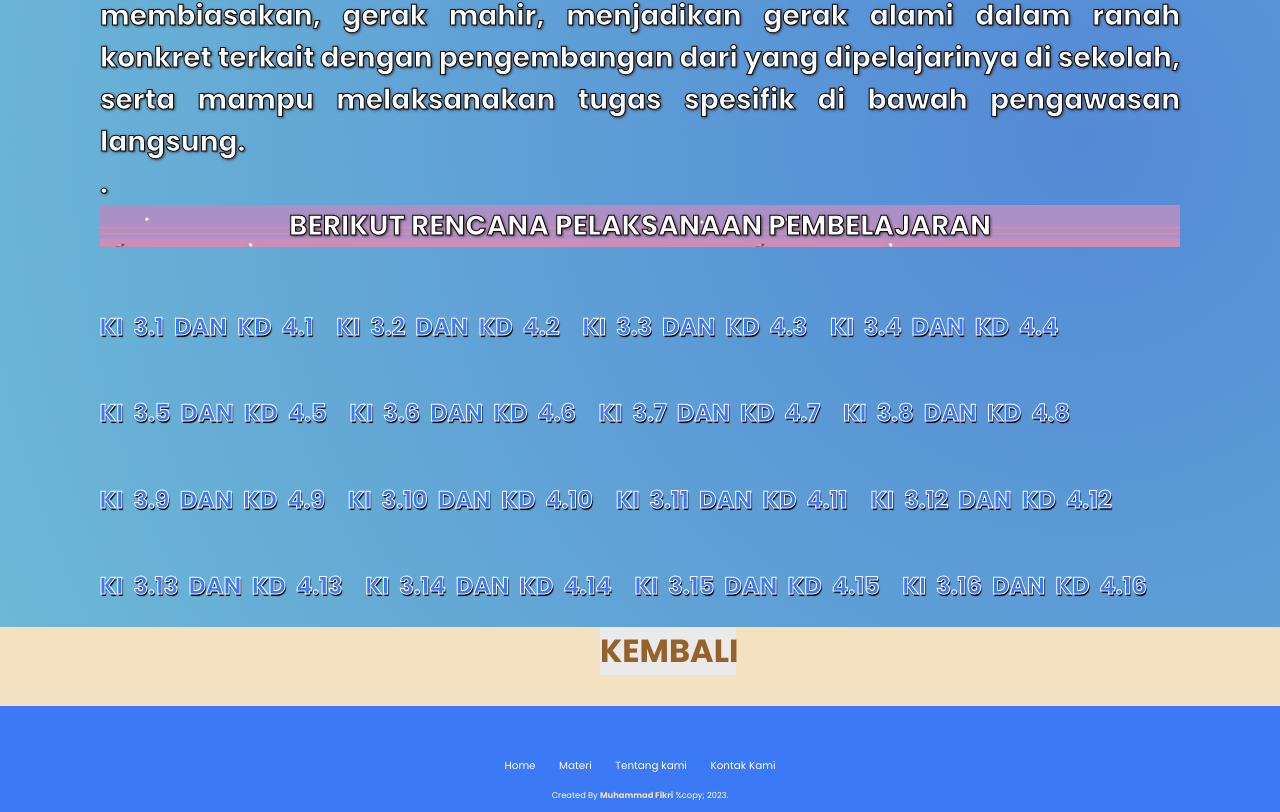
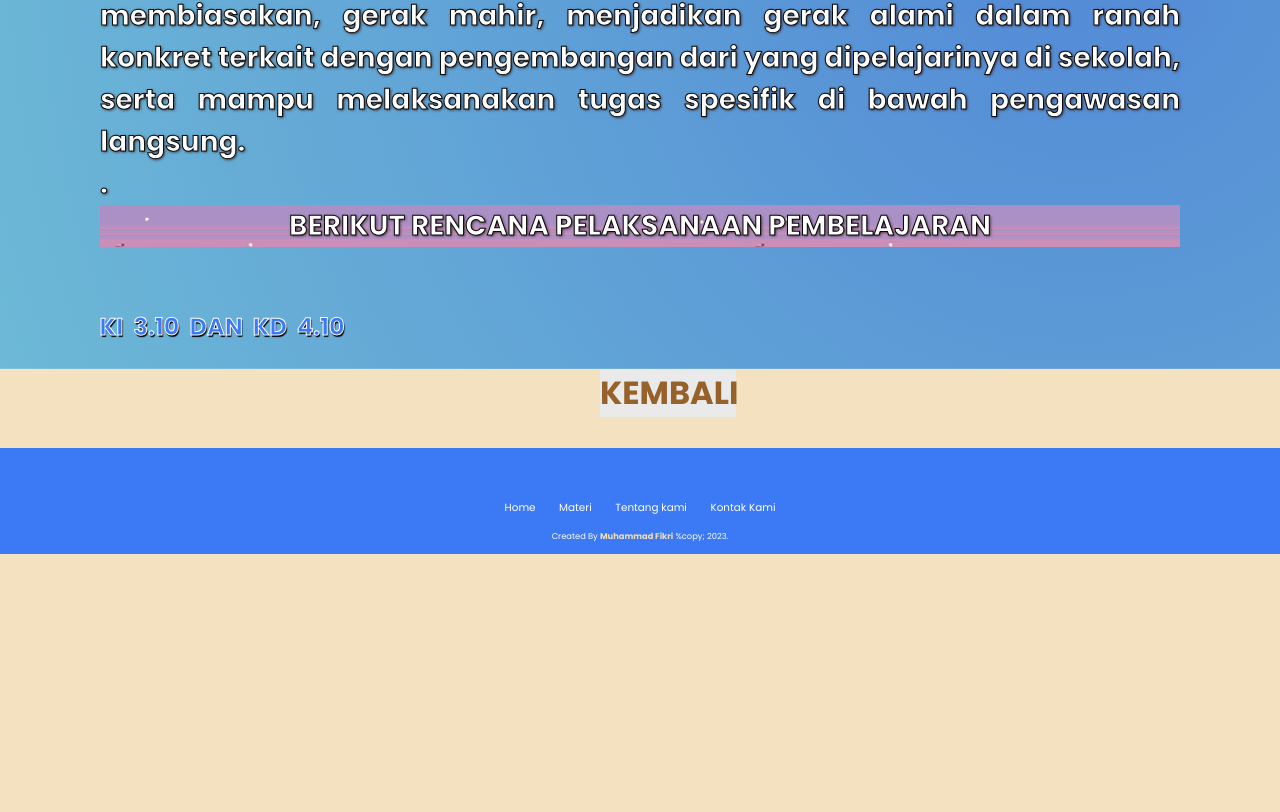
Before and after one commit to CciFk1/Media-Pembelajaran-TPMM, a plain HTML site: page kikd.html in a window 1280 px wide. Shown: the part 1092-1904 px from the top of the page. After the commit the page ends 1646 px from the top, so only its background shows below. Drawn offline with nearby package versions, Linux system fonts and the light colour scheme.

Commit message:
kikd.html

```diff
--- a/kikd.html
+++ b/kikd.html
@@ -92,128 +92,7 @@
         <div class="contente">
           <a
             href="https://drive.google.com/file/d/1UdZ2vAEd_e0WIqBxSvn4Hl9wcVltN9M6/view?usp=sharing"
-            ><p>KI 3.1 DAN KD 4.1</p></a
-          >
-        </div>
-      </div>
-      <div class="rowe">
-        <div class="contente">
-          <a
-            href="https://drive.google.com/file/d/1UdZ2vAEd_e0WIqBxSvn4Hl9wcVltN9M6/view?usp=sharing"
-            ><p>KI 3.2 DAN KD 4.2</p></a
-          >
-        </div>
-      </div>
-      <div class="rowe">
-        <div class="contente">
-          <a
-            href="https://drive.google.com/file/d/1UdZ2vAEd_e0WIqBxSvn4Hl9wcVltN9M6/view?usp=sharing"
-            ><p>KI 3.3 DAN KD 4.3</p></a
-          >
-        </div>
-      </div>
-      <div class="rowe">
-        <div class="contente">
-          <a
-            href="https://drive.google.com/file/d/1UdZ2vAEd_e0WIqBxSvn4Hl9wcVltN9M6/view?usp=sharing"
-            ><p>KI 3.4 DAN KD 4.4</p></a
-          >
-        </div>
-      </div>
-
-      <div class="rowe">
-        <div class="contente">
-          <a
-            href="https://drive.google.com/file/d/1UdZ2vAEd_e0WIqBxSvn4Hl9wcVltN9M6/view?usp=sharing"
-            ><p>KI 3.5 DAN KD 4.5</p></a
-          >
-        </div>
-      </div>
-      <div class="rowe">
-        <div class="contente">
-          <a
-            href="https://drive.google.com/file/d/1UdZ2vAEd_e0WIqBxSvn4Hl9wcVltN9M6/view?usp=sharing"
-            ><p>KI 3.6 DAN KD 4.6</p></a
-          >
-        </div>
-      </div>
-      <div class="rowe">
-        <div class="contente">
-          <a
-            href="https://drive.google.com/file/d/1UdZ2vAEd_e0WIqBxSvn4Hl9wcVltN9M6/view?usp=sharing"
-            ><p>KI 3.7 DAN KD 4.7</p></a
-          >
-        </div>
-      </div>
-      <div class="rowe">
-        <div class="contente">
-          <a
-            href="https://drive.google.com/file/d/1UdZ2vAEd_e0WIqBxSvn4Hl9wcVltN9M6/view?usp=sharing"
-            ><p>KI 3.8 DAN KD 4.8</p></a
-          >
-        </div>
-      </div>
-      <div class="rowe">
-        <div class="contente">
-          <a
-            href="https://drive.google.com/file/d/1UdZ2vAEd_e0WIqBxSvn4Hl9wcVltN9M6/view?usp=sharing"
-            ><p>KI 3.9 DAN KD 4.9</p></a
-          >
-        </div>
-      </div>
-      <div class="rowe">
-        <div class="contente">
-          <a
-            href="https://drive.google.com/file/d/1UdZ2vAEd_e0WIqBxSvn4Hl9wcVltN9M6/view?usp=sharing"
             ><p>KI 3.10 DAN KD 4.10</p></a
-          >
-        </div>
-      </div>
-      <div class="rowe">
-        <div class="contente">
-          <a
-            href="https://drive.google.com/file/d/1UdZ2vAEd_e0WIqBxSvn4Hl9wcVltN9M6/view?usp=sharing"
-            ><p>KI 3.11 DAN KD 4.11</p></a
-          >
-        </div>
-      </div>
-      <div class="rowe">
-        <div class="contente">
-          <a
-            href="https://drive.google.com/file/d/1UdZ2vAEd_e0WIqBxSvn4Hl9wcVltN9M6/view?usp=sharing"
-            ><p>KI 3.12 DAN KD 4.12</p></a
-          >
-        </div>
-      </div>
-      <div class="rowe">
-        <div class="contente">
-          <a
-            href="https://drive.google.com/file/d/1UdZ2vAEd_e0WIqBxSvn4Hl9wcVltN9M6/view?usp=sharing"
-            ><p>KI 3.13 DAN KD 4.13</p></a
-          >
-        </div>
-      </div>
-      <div class="rowe">
-        <div class="contente">
-          <a
-            href="https://drive.google.com/file/d/1UdZ2vAEd_e0WIqBxSvn4Hl9wcVltN9M6/view?usp=sharing"
-            ><p>KI 3.14 DAN KD 4.14</p></a
-          >
-        </div>
-      </div>
-      <div class="rowe">
-        <div class="contente">
-          <a
-            href="https://drive.google.com/file/d/1UdZ2vAEd_e0WIqBxSvn4Hl9wcVltN9M6/view?usp=sharing"
-            ><p>KI 3.15 DAN KD 4.15</p></a
-          >
-        </div>
-      </div>
-      <div class="rowe">
-        <div class="contente">
-          <a
-            href="https://drive.google.com/file/d/1UdZ2vAEd_e0WIqBxSvn4Hl9wcVltN9M6/view?usp=sharing"
-            ><p>KI 3.16 DAN KD 4.16</p></a
           >
         </div>
       </div>
```
